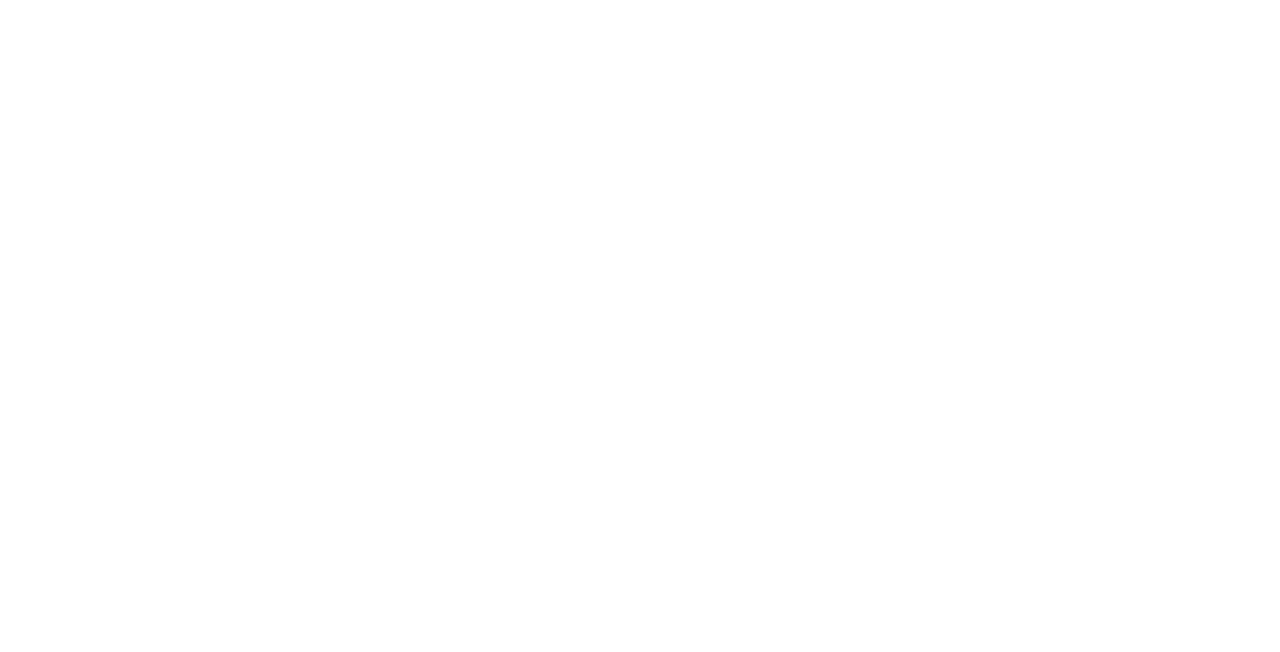
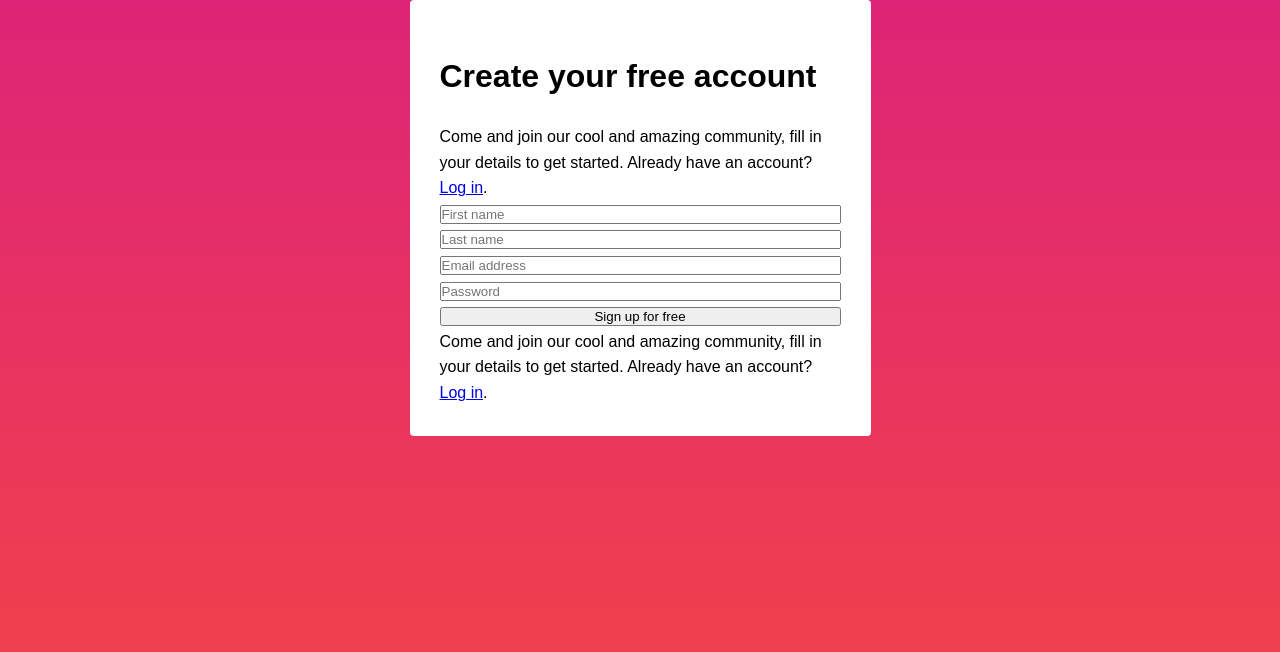
Before and after one commit to MikhailMedinskiy/forms, a plain HTML site: page index.html in a window 1280 px wide. Drawn offline with nearby package versions, Linux system fonts and the light colour scheme; files that its build step writes are made by us from their sources.

Commit message:
new chanches

```diff
--- a/css/scss/style.scss
+++ b/css/scss/style.scss
@@ -19,15 +19,50 @@
 }
 
 body{
-	color: #fff;
-	min-width: 310px;
+	color: #000;
+	min-width: 320px;
 	background: #fff;
 	line-height: 1.6;
 	font-size: 16px;
-	font-family: "RobotoRegular", sans-serif;
+	font-family: "Arial", sans-serif;
 }
 
 
 /*--------------------------s
  CUSTOM CODE GOES HERE
 --------------------------*/
+
+.wrapper{
+	width: 100%;
+	height: 100vh;
+	background: rgba(221,36,119,1);
+	background: -moz-linear-gradient(top, rgba(221,36,119,1) 0%, rgba(245,70,67,1) 100%);
+	background: -webkit-gradient(left top, left bottom, color-stop(0%, rgba(221,36,119,1)), color-stop(100%, rgba(245,70,67,1)));
+	background: -webkit-linear-gradient(top, rgba(221,36,119,1) 0%, rgba(245,70,67,1) 100%);
+	background: -o-linear-gradient(top, rgba(221,36,119,1) 0%, rgba(245,70,67,1) 100%);
+	background: -ms-linear-gradient(top, rgba(221,36,119,1) 0%, rgba(245,70,67,1) 100%);
+	background: linear-gradient(to bottom, rgba(221,36,119,1) 0%, rgba(245,70,67,1) 100%);
+	filter: progid:DXImageTransform.Microsoft.gradient( startColorstr='#dd2477', endColorstr='#f54643', GradientType=0 );
+}
+
+
+.form-wrapper{
+	width: 461px;
+	margin: 0 auto;
+	background: #fff;
+	border-radius: 4px;
+	padding: 30px;
+}
+
+.form{
+	width: 100%;
+	&__red{
+		color: red;
+	}
+}
+input{
+	width: 100%;
+	& ::input-placeholder{
+		color: red;
+	}
+}
--- a/index.html
+++ b/index.html
@@ -11,6 +11,36 @@
 </head>
 <body>
 
+	<main class="wrapper">
+
+		<div class="form-wrapper">
+
+			<form action="#" class="form">
+				<h1 class="form__title">Create your free account</h1>
+				<p class="form__text">Come and join our cool and amazing community, fill in your details to get started. Already have an account? <a href="#" class="form__link">Log in</a>.</p>
+
+				<div class="form__inputs">
+					<div class="row">
+						<div class="col-half">
+							<input type="text" class='form_input' placeholder="First name">
+						</div>
+						<div class="col-half">
+							<input type="text" class="form__input" placeholder="Last name">
+						</div>
+					</div>
+
+					<input type="email" class="form__input" placeholder="Email address">
+					<input type="password" class="form__input" placeholder="Password">
+					<input type="submit" class="btn" value="Sign up for free">
+				</div>
+
+				<p class="form__text">Come and join our cool and amazing community, fill in your details to get started. Already have an account? <a href="#" class="form__link">Log in</a>.</p>
+			</form>
+
+		</div>
+
+	</main>
+
 
 </body>
 </html>
```
Also changed, not shown: css/style.css, 1 other file.
